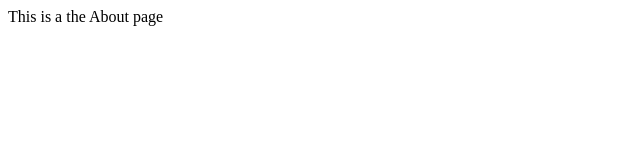
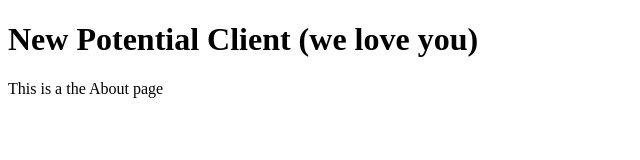
Before and after one commit to stevedesilva/git-course-repo, a website: page about.html in a window 1280 px wide. Shown: the whole page, without its empty margins (0-640 px from the left). Drawn offline with Linux system fonts and the light colour scheme.

Commit message:
modified about page for potential client

```diff
--- a/about.html
+++ b/about.html
@@ -1,6 +1,11 @@
 <!DOCTYPE html>
 <html>
     <body>
+	<h1>New Potential Client (we love you)</h1>
+
         This is a the About page
+
+	<!-- This is th new form -->
+
     </body>
 </html>
```
